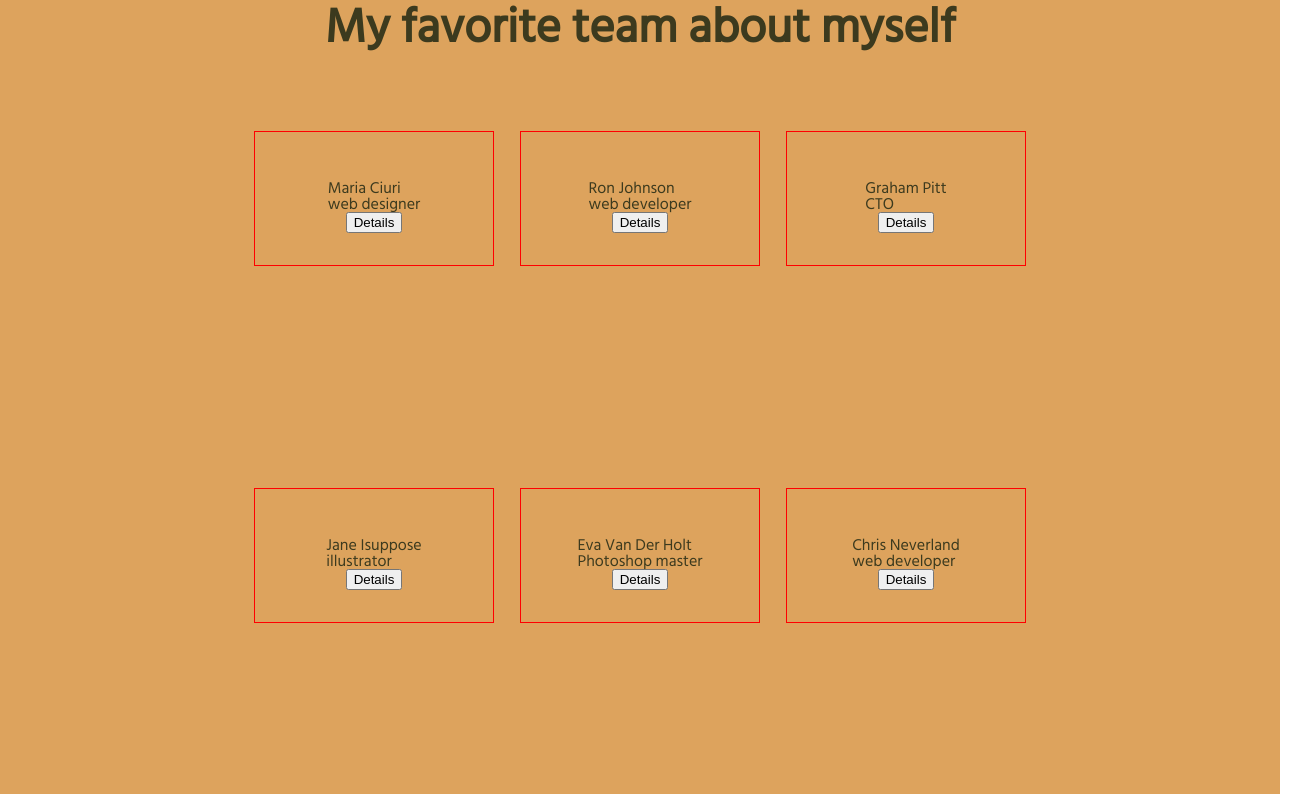
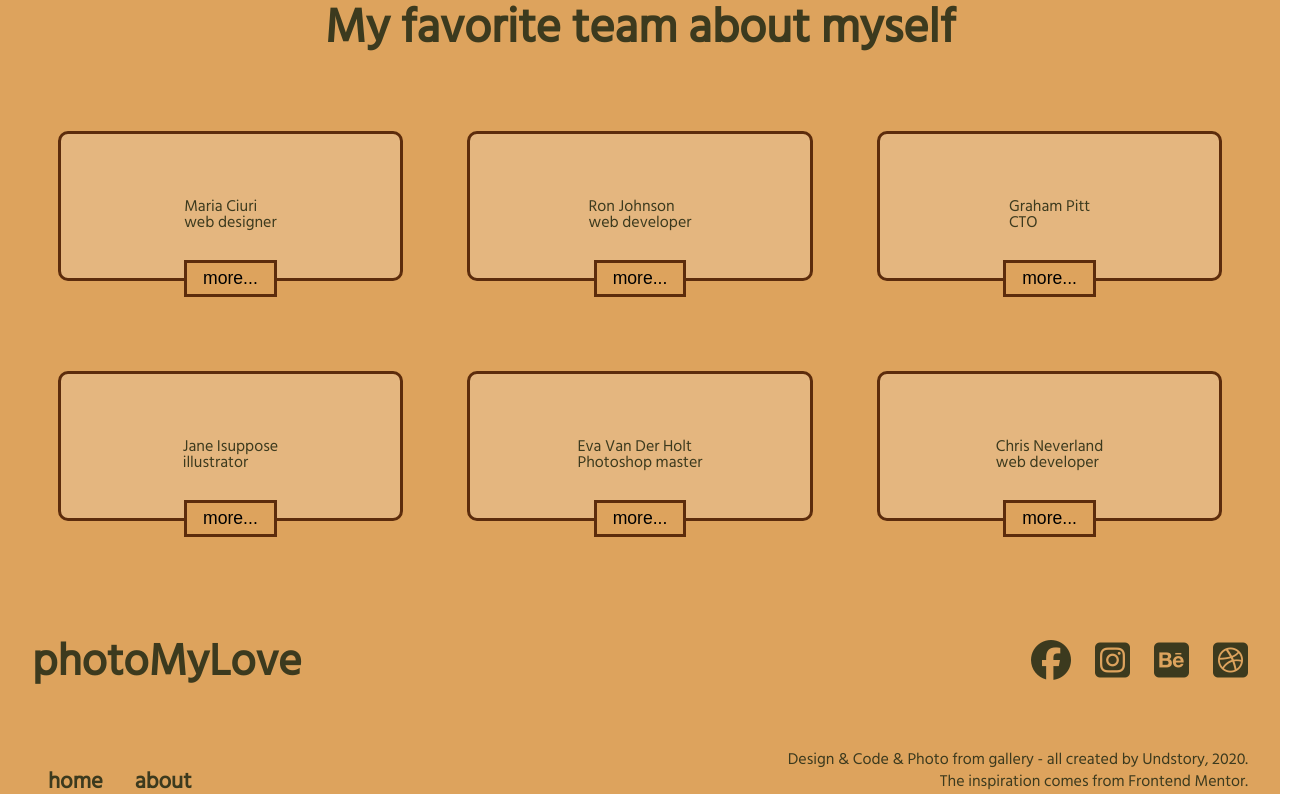
Before and after one commit to undstory/photo_my_love-with-Vue.js, a Vue app: page /#/about in a window 1280 px wide. Shown: the part 860-1654 px from the top of the page, 1312 px wide, since content can reach past the window. Built offline with nearby package versions, Linux system fonts and the light colour scheme.

Commit message:
work with teamCard transition

```diff
--- a/src/components/MyTeam.vue
+++ b/src/components/MyTeam.vue
@@ -94,14 +94,14 @@ export default {
     }
 
     &__box {
-         display: grid;
-      grid-template-columns: 255px 255px 255px;
-      grid-template-rows: 281px 281px;
-      grid-row-gap: 76px;
-      grid-column-gap: 11px;
-      justify-content: center;
-      width: 100%;
-
+        display: grid;
+        grid-template-columns: 27% 27% 27%;
+        grid-template-rows: 30% 30%;
+        grid-row-gap: 50%;
+        grid-column-gap: 5%;
+        justify-content: center;
+        width: 100%;
+        padding: 0 2rem 8rem;
     }
 }
 
--- a/src/components/TeamCard.vue
+++ b/src/components/TeamCard.vue
@@ -1,12 +1,15 @@
 <template>
     <div>
+
         <div class="team__card" >
-                    <div class="card team__card--obverse" v-if="look">
+                    <transition mode="out-in">
+                    <div class="card team__card--obverse" v-if="look" key="0">
                             <img class="card__img" src="" alt="">
                             <h3 class="card__name">{{ person.name }}</h3>
                             <h4 class="card__profession">{{ person.profession }}</h4>
                     </div>
-                    <div class="team__card--reverse" v-else>
+
+                    <div class="team__card--reverse" v-else key="">
                             <h3 class="card__name">{{ person.name }}</h3>
                             <p class="card__words">{{ person.words}}</p>
                             <div class="card__social">
@@ -14,7 +17,10 @@
                                 <a class="card__social--link"><i class="fab fa-facebook-square"></i></a>
                             </div>
                     </div>
-                    <button class="team__card--btn" @click="changeView">Details</button>
+                    </transition>
+
+                    <button class="team__card--btn" @click="changeView">More...</button>
+
         </div>
 
  </div>
@@ -70,11 +76,40 @@ export default {
         display: flex;
         flex-direction: column;
         align-items: center;
-        border: 1px solid red;
-        margin: 0 3%;
-        padding: 2rem
+        padding: 3rem 2rem;
+        position: relative;
+        border-radius: 10px;
+        border: 3px solid $background-down;
+        background-color: lighten($link-color, 8);
+
+        &--btn {
+            position: absolute;
+            bottom: -1.2rem;
+            padding: .3rem 1rem;
+            border: 3px solid $background-down;
+            background-color: $link-color;
+            font-size: 1.1rem;
+            text-transform:lowercase;
+            cursor: pointer;
+            outline: none;
+
+            &:hover {
+                background-color: $background-down;
+                color: $font-color;
+            }
+        }
     }
 }
 
+.v-enter-active, .v-leave-active {
+    transition: opacity .5s;
+}
+
+.v-enter, .v-leave-to {
+    opacity: 0;
+}
+
+
+
 
 </style>
```
